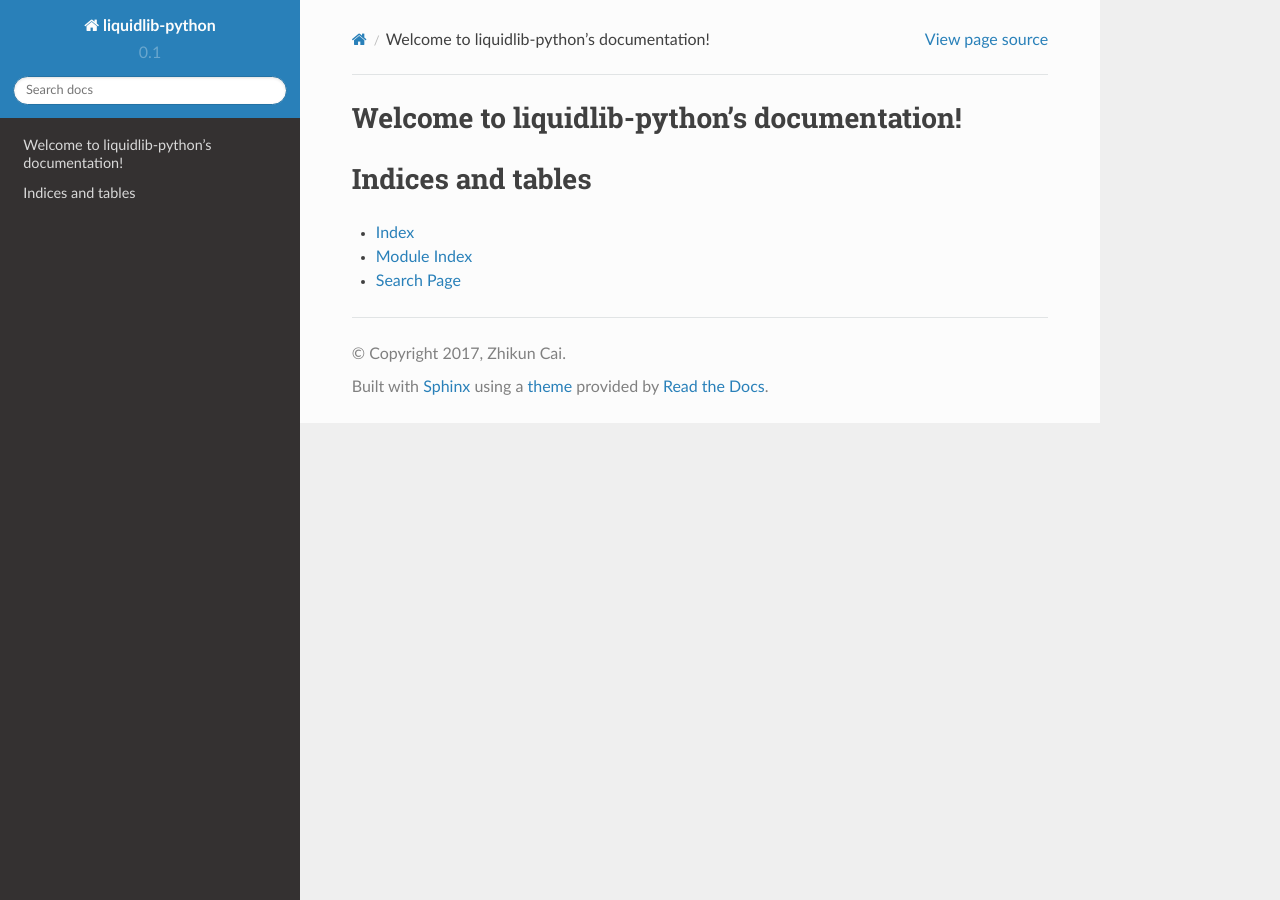
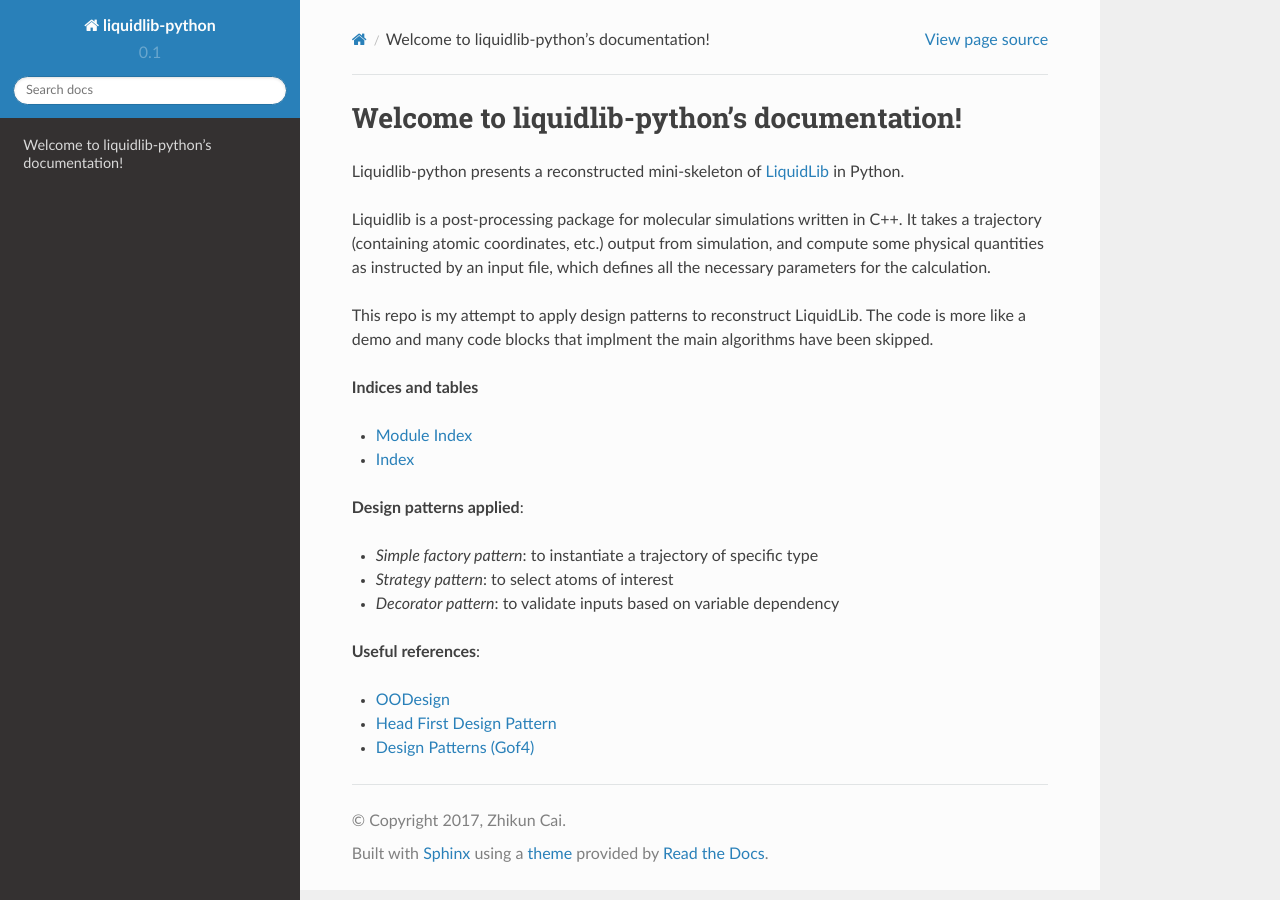
Before and after one commit to caizkun/liquidlib-python, a Sphinx documentation site: the page built from docs/source/index.rst, in a window 1280 px wide. Built offline with Sphinx 7.4.7 and the Read the Docs theme 2.0.0, drawn with Linux system fonts in a browser that asks for light colours.

Commit message:
update doc pages

```diff
--- a/docs/source/index.rst
+++ b/docs/source/index.rst
@@ -11,10 +11,29 @@ Welcome to liquidlib-python's documentation!
    :caption: Contents:
 
 
+Liquidlib-python presents a reconstructed mini-skeleton of `LiquidLib <http://zhang-group.github.io/LiquidLib/>`_ in Python.
 
-Indices and tables
-==================
+Liquidlib is a post-processing package for molecular simulations written in C++. It takes a trajectory (containing atomic coordinates, etc.) output from simulation, and compute some physical quantities as instructed by an input file, which defines all the necessary parameters for the calculation.
 
+This repo is my attempt to apply design patterns to reconstruct LiquidLib. The code is more like a demo and many code blocks that implment the main algorithms have been skipped.
+
+
+
+**Indices and tables**
+
+* :ref:`modindex`
 * :ref:`genindex`
-* :ref:`modindex`
-* :ref:`search`
+
+
+**Design patterns applied**:
+
+- *Simple factory pattern*: to instantiate a trajectory of specific type
+- *Strategy pattern*: to select atoms of interest
+- *Decorator pattern*: to validate inputs based on variable dependency
+
+
+**Useful references**:
+
+- `OODesign <http://www.oodesign.com/>`_
+- `Head First Design Pattern <http://shop.oreilly.com/product/9780596007126.do>`_
+- `Design Patterns (Gof4) <https://sourcemaking.com/design_patterns>`_
```
